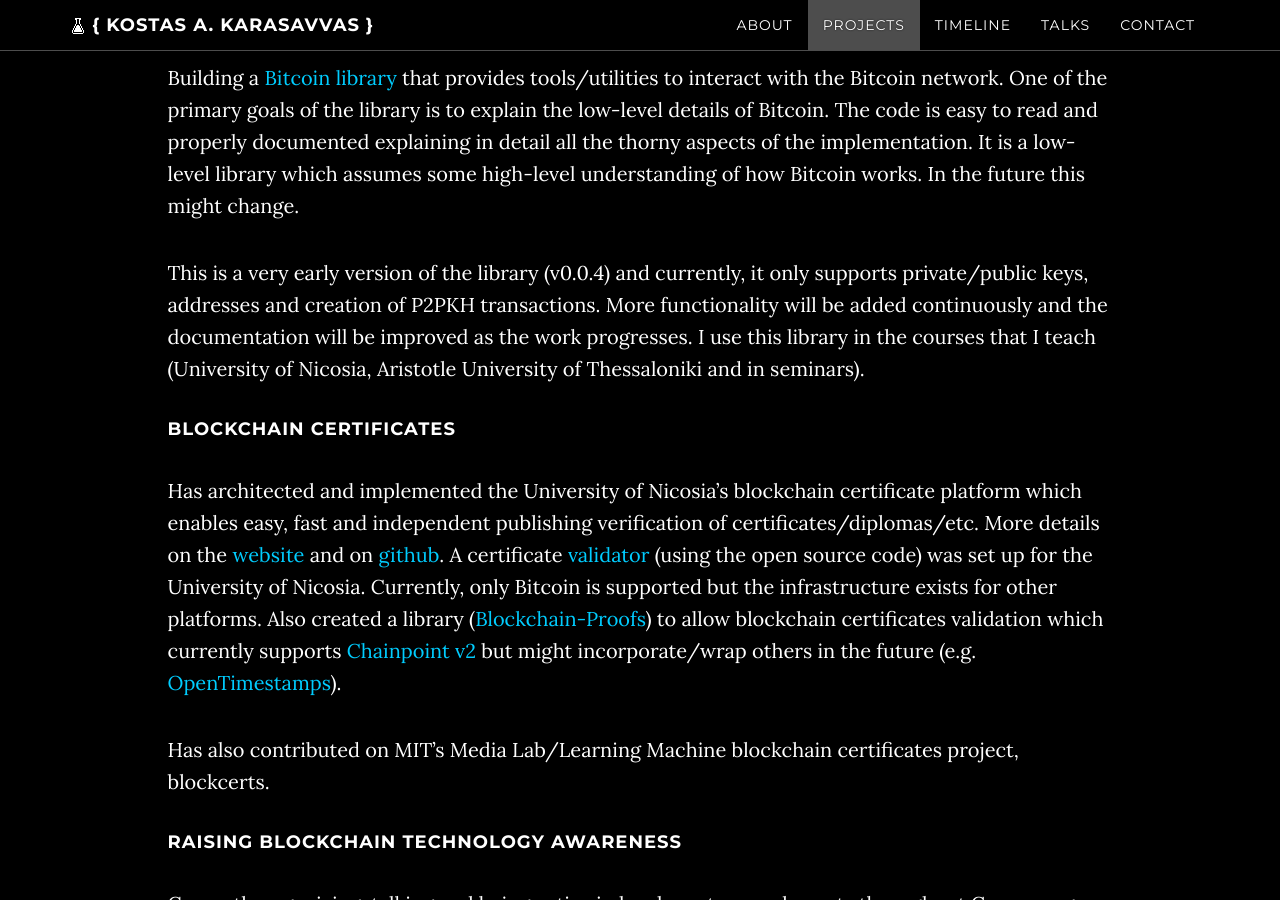
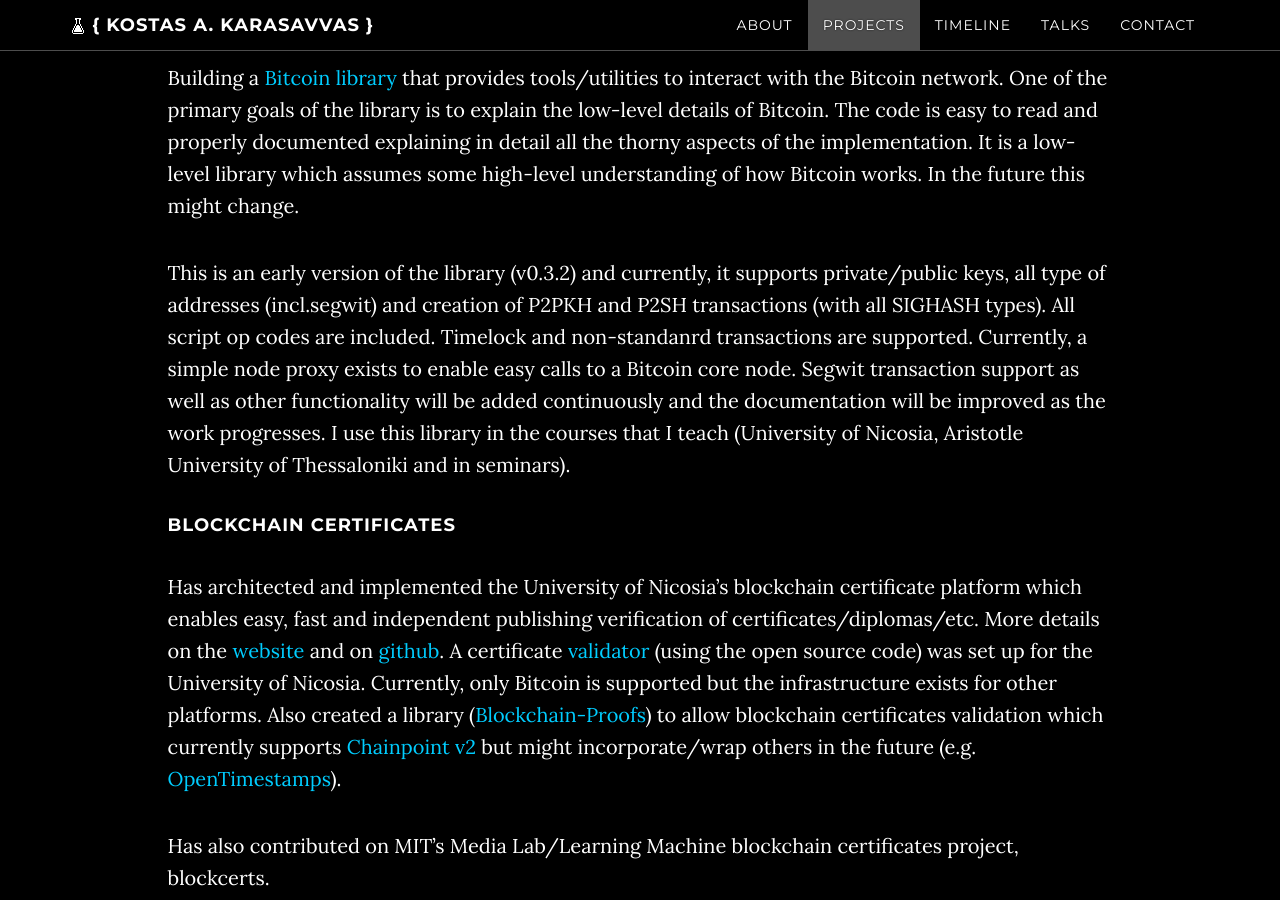
Before and after one commit to karask/karask.github.io, a Jekyll site: the page built from index.html, in a window 1280 px wide and 900 px high, scrolled down 2068 px. Built offline with Jekyll 4.4.1, drawn with Linux system fonts in a browser that asks for light colours; nearby versions of some CDN libraries; the list of posts is cut into pages by our own code; comment, search, counter and statistics services are not loaded.

Commit message:
update bitcoin library status

```diff
--- a/projects.html
+++ b/projects.html
@@ -13,7 +13,7 @@ title: Projects
 
 Building a [Bitcoin library](https://github.com/karask/python-bitcoin-utils) that provides tools/utilities to interact with the Bitcoin network. One of the primary goals of the library is to explain the low-level details of Bitcoin. The code is easy to read and properly documented explaining in detail all the thorny aspects of the implementation. It is a low-level library which assumes some high-level understanding of how Bitcoin works. In the future this might change.
 
-This is a very early version of the library (v0.0.4) and currently, it only supports private/public keys, addresses and creation of P2PKH transactions. More functionality will be added continuously and the documentation will be improved as the work progresses. I use this library in the courses that I teach (University of Nicosia, Aristotle University of Thessaloniki and in seminars).
+This is an early version of the library (v0.3.2) and currently, it supports private/public keys, all type of addresses (incl.segwit) and creation of P2PKH and P2SH transactions (with all SIGHASH types). All script op codes are included. Timelock and non-standanrd transactions are supported. Currently, a simple node proxy exists to enable easy calls to a Bitcoin core node. Segwit transaction support as well as other functionality will be added continuously and the documentation will be improved as the work progresses. I use this library in the courses that I teach (University of Nicosia, Aristotle University of Thessaloniki and in seminars).
 
 
 <h4>BLOCKCHAIN CERTIFICATES</h4>
```
